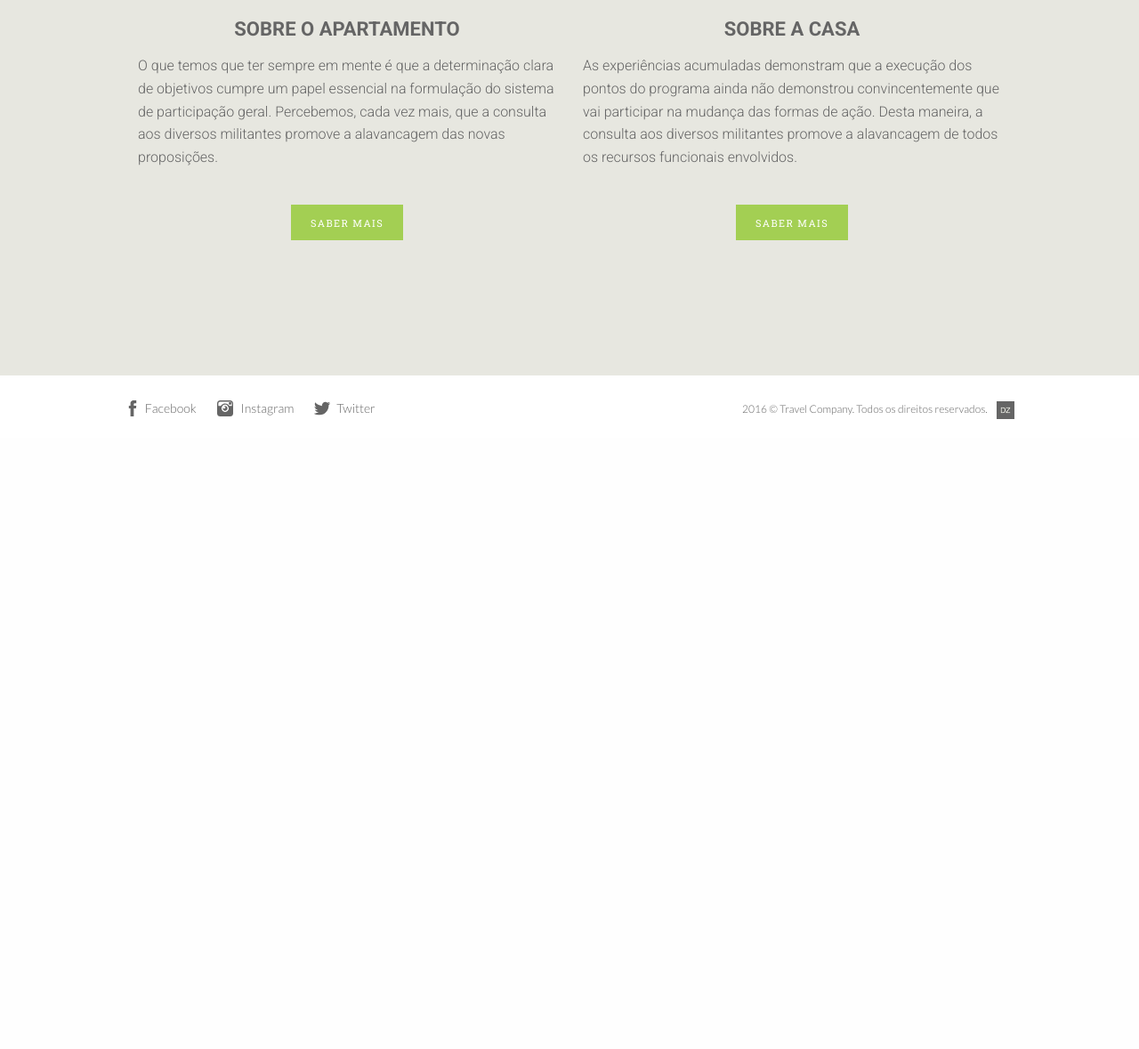
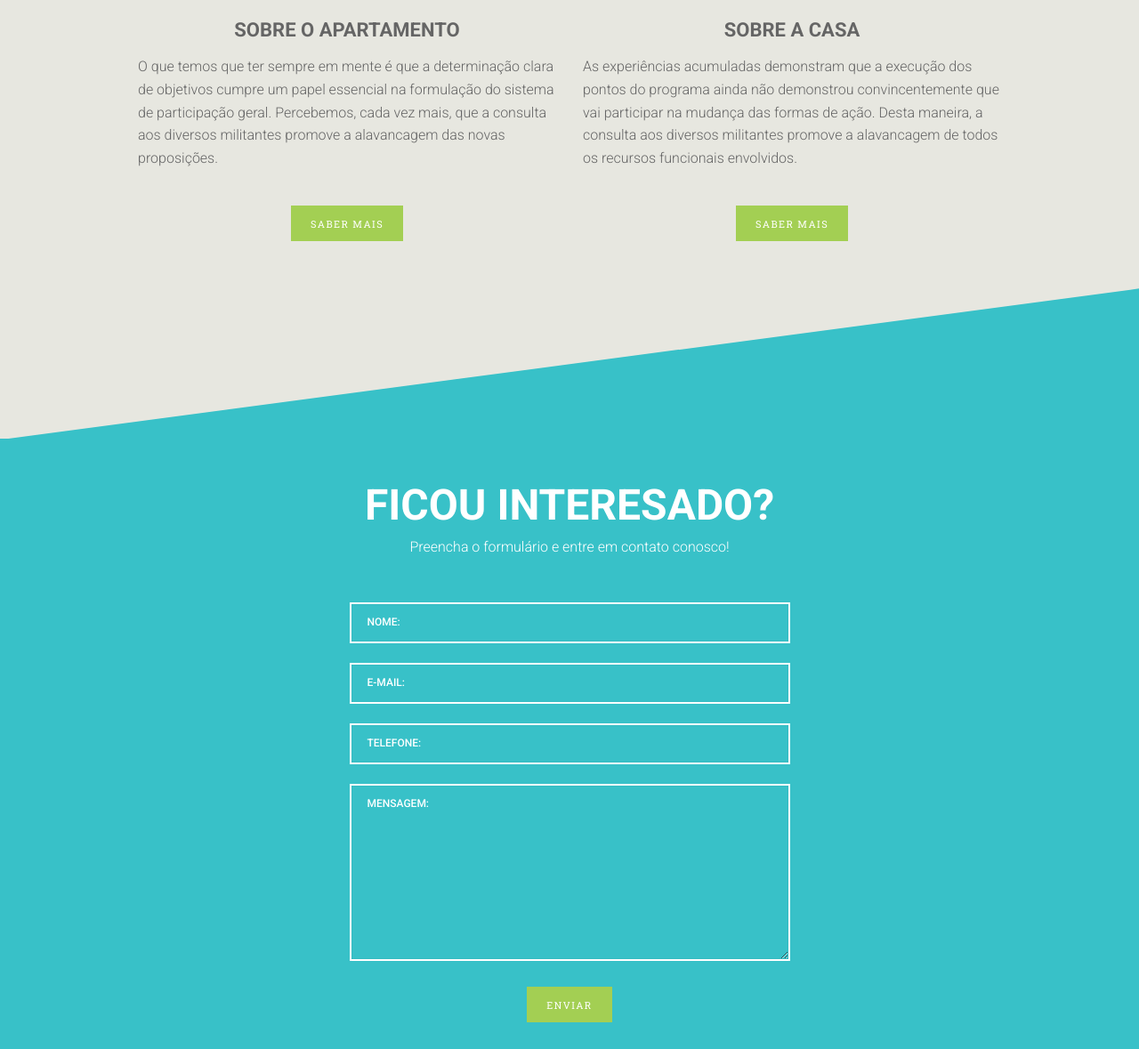
Before and after one commit to dbasilioesp/travel, a website: page index.html in a window 1280 px wide. Shown: the part 1618-2797 px from the top of the page at 89% size. Before the commit the page ends 2110 px from the top, so only its background shows below. Drawn offline with nearby package versions, Linux system fonts and the light colour scheme; files that its build step writes are made by us from their sources.

Commit message:
Contact section created.

```diff
--- a/index.html
+++ b/index.html
@@ -260,8 +260,28 @@
             </section>
 
             <!-- Contact Section -->
-            <section class="contact-section">
-
+            <section class="section section--blue section-roof contact-section">
+                <h3 class="section-title section-title--major">Ficou interesado?</h3>
+                <p class="section-subtitle">Preencha o formulário e entre em <span class="nowrap">contato conosco!</span></p>
+                <div class="form-box">
+                    <form action="">
+                        <div class="form-field" data-label="Nome" data-label-width="four">
+                            <input type="text" name="name" required />
+                        </div>
+                        <div class="form-field" data-label="E-mail" data-label-width="five">
+                            <input type="email" name="email" required/>
+                        </div>
+                        <div class="form-field" data-label="Telefone" data-label-width="eight">
+                            <input type="text" name="phone" required />
+                        </div>
+                        <div class="form-field" data-label="Mensagem">
+                            <textarea name="message" cols="30" rows="6" required></textarea>
+                        </div>
+                        <div class="form-field text-center">
+                            <button type="submit" class="button">Enviar</button>
+                        </div>
+                    </form>
+                </div>
             </section>
 
         </div>
--- a/sass/_base.scss
+++ b/sass/_base.scss
@@ -33,6 +33,7 @@ h6 {
 .section {
   padding-top: 70px;
   padding-bottom: 40px;
+  background: $cararra;
 
   @media only screen and (max-width: $break-max-medium) {
     padding-top: 40px;
@@ -48,7 +49,7 @@ h6 {
       &::before {
         content: "";
         display: block;
-        margin-top: -205px;
+        margin-top: -204px;
         margin-bottom: 40px;
         height: 170px;
         background: $cararra;
@@ -66,6 +67,17 @@ h6 {
       }
     }
   }
+
+  &.section--blue {
+    background: $pelorous;
+    color: white;
+
+    &.section-roof {
+      &::before {
+        background: $pelorous;
+      }
+    }
+  }
 }
 
 .section-title {
@@ -75,6 +87,18 @@ h6 {
   font-weight: bold;
   margin-bottom: 60px;
   padding: 0 10px;
+
+  &.section-title--major {
+    @media only screen and (min-width: $break-min-small) {
+      font-size: 48px;
+    }
+  }
+}
+
+.section-subtitle {
+  text-align: center;
+  margin-top: -60px;
+  margin-bottom: 50px;
 }
 
 .third-title {
--- /dev/null
+++ b/sass/_forms.scss
@@ -0,0 +1,72 @@
+/**
+*
+*  Forms
+*
+**/
+
+textarea,
+select,
+input {
+  border: 0;
+  font-size: 12px;
+  display: inline-block;
+  color: #999;
+  font-weight: bold;
+  min-height: 45px;
+  width: 100%;
+  box-shadow: inset 0 0 2px rgba(0, 0, 0, 0.09);
+  border: 2px solid white;
+  line-height: 1.6;
+  margin: 0 0 22px;
+  background: transparent;
+  text-transform: uppercase;
+  border-radius: 0;
+  color: $pickledBluewood;
+  padding: 0 20px;
+  outline: 0;
+}
+
+select,
+input {
+  height: 46px;
+}
+
+.form-field {
+  position: relative;
+
+  &[data-label] {
+    textarea {
+      padding: 40px 20px;
+    }
+
+    &:before {
+      content: attr(data-label) ": ";
+      position: absolute;
+      top: 13px;
+      left: 20px;
+      color: white;
+      display: block;
+      font-size: 12px;
+      font-weight: 500;
+      text-transform: uppercase;
+    }
+  }
+
+  &[data-label-width="four"] {
+    input {
+      padding-left: 65px;
+    }
+  }
+
+  &[data-label-width="five"] {
+    input {
+      padding-left: 68px;
+    }
+  }
+
+  &[data-label-width="eight"] {
+    input {
+      padding-left: 88px;
+    }
+  }
+}
--- a/sass/_menu.scss
+++ b/sass/_menu.scss
@@ -52,8 +52,6 @@
 
         .dropdown-menu {
           opacity: 1;
-          display: block;
-          z-index: 1;
           pointer-events: auto;
         }
       }
@@ -68,7 +66,7 @@
         border-top: 0;
         margin-left: 0;
         padding-bottom: 12px;
-        z-index: -1;
+        z-index: 1;
         opacity: 0;
         transition: all 600ms $easeOutCirc;
         pointer-events: none;
--- a/sass/_page-home.scss
+++ b/sass/_page-home.scss
@@ -68,7 +68,11 @@
 }
 
 .accommodation-section {
-  padding-bottom: 120px;
+  padding-bottom: 100px;
+
+  @media only screen and (min-width: $break-min-large) {
+    padding-bottom: 190px;
+  }
 
   .accommodation-box {
     margin-top: 15px;
@@ -90,3 +94,12 @@
     margin-top: 25px;
   }
 }
+
+
+.contact-section {
+  .form-box {
+    max-width: 555px;
+    margin: 0 auto 20px;
+    padding: 0 30px;
+  }
+}
--- a/sass/_variables.scss
+++ b/sass/_variables.scss
@@ -4,6 +4,7 @@
 $pelorous: #38c1c8;
 $conifier: #a3cf53;
 $cararra: #e7e7e0;
+$pickledBluewood: #34425f;
 
 $doveGray: #656565;
 $alto: #DDDDDD;
--- a/sass/app.scss
+++ b/sass/app.scss
@@ -2,9 +2,9 @@
 @import "variables";
 
 /* Base */
-@import "typeface";
 @import "base";
 @import "helpers";
+@import "forms";
 
 /* Layout */
 @import "header";
```
Also changed, not shown: sass/_typeface.scss (deleted).
